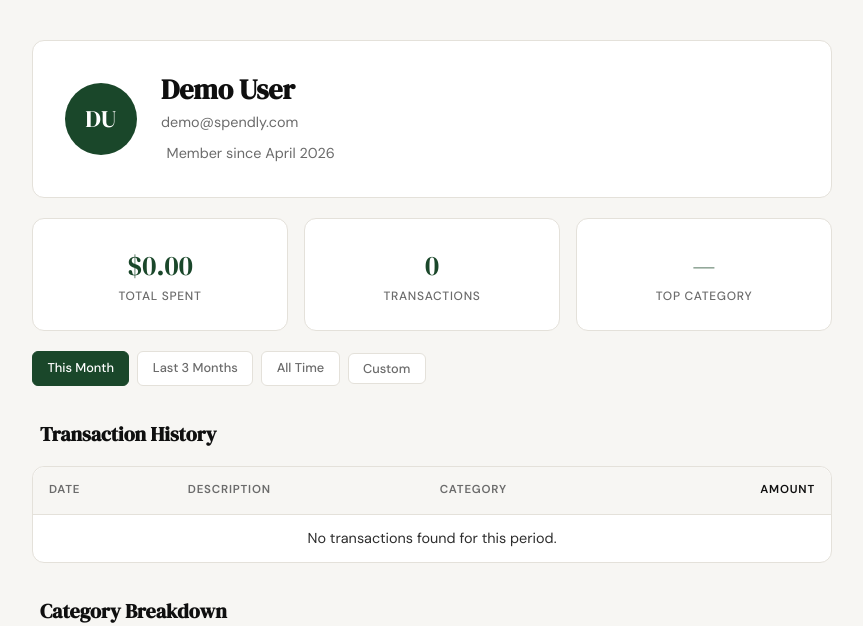
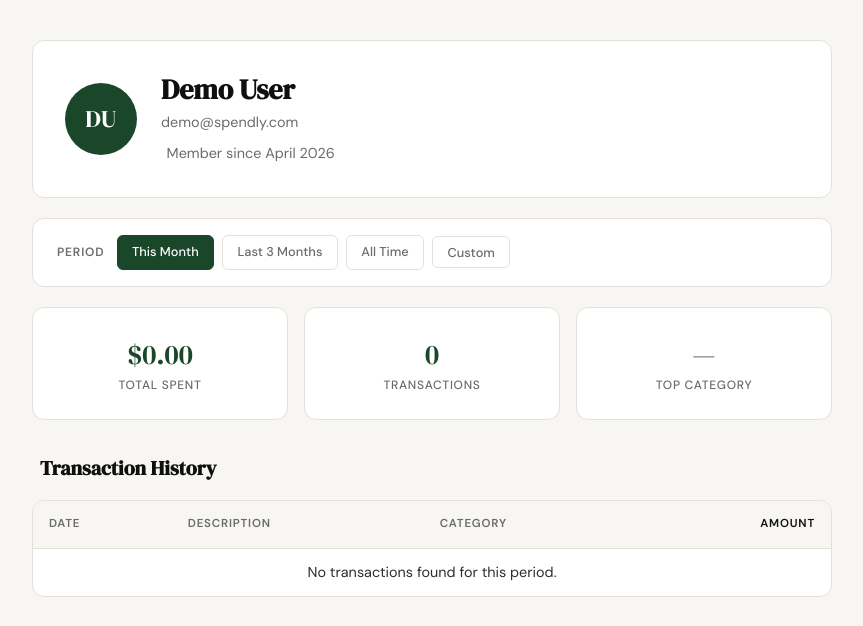
Before and after one commit to jeffymadari/spendly, a Flask app: page /profile?from_date=2026-05-01&to_date=2026-05-31 in a window 1280 px wide. Shown: the part 61-687 px from the top of the page, without its empty margins (208-1071 px from the left). Run offline with Flask 3, Linux system fonts and the light colour scheme; a user stored in the database is signed in; data comes from the database, SQL or seed files in the repository.

Commit message:
fix: make date filter bar visible as a card with Period label above stats

```diff
--- a/static/css/profile.css
+++ b/static/css/profile.css
@@ -313,12 +313,24 @@
 /* Date filter bar                                                      */
 /* ------------------------------------------------------------------ */
 
+.filter-card {
+  padding: 1rem 1.5rem;
+}
+
 .filter-bar {
   display: flex;
   align-items: center;
   gap: 0.5rem;
   flex-wrap: wrap;
-  margin-bottom: 1.5rem;
+}
+
+.filter-label {
+  font-size: 0.75rem;
+  font-weight: 600;
+  text-transform: uppercase;
+  letter-spacing: 0.07em;
+  color: var(--ink-muted);
+  margin-right: 0.25rem;
 }
 
 .filter-btn {
@@ -351,7 +363,7 @@
 }
 
 .filter-custom {
-  margin-bottom: 1.25rem;
+  margin-top: 0.75rem;
 }
 
 .custom-range-form {
--- a/templates/profile.html
+++ b/templates/profile.html
@@ -24,27 +24,10 @@
       </div>
     </div>
 
-    <!-- ② Summary Stats Row -->
-    <div class="stats-grid">
-      <div class="stat-card">
-        <div class="stat-icon"><i data-lucide="wallet"></i></div>
-        <div class="stat-value">${{ "%.2f"|format(stats.total_spent) }}</div>
-        <div class="stat-label">Total Spent</div>
-      </div>
-      <div class="stat-card">
-        <div class="stat-icon"><i data-lucide="list"></i></div>
-        <div class="stat-value">{{ stats.transaction_count }}</div>
-        <div class="stat-label">Transactions</div>
-      </div>
-      <div class="stat-card">
-        <div class="stat-icon"><i data-lucide="tag"></i></div>
-        <div class="stat-value">{{ stats.top_category }}</div>
-        <div class="stat-label">Top Category</div>
-      </div>
-    </div>
-
-    <!-- Date filter bar -->
+    <!-- ② Date filter bar -->
+    <div class="filter-card profile-card">
       <div class="filter-bar">
+        <span class="filter-label">Period</span>
         <a href="{{ url_for('profile', from_date=presets['this_month'][0], to_date=presets['this_month'][1]) }}"
            class="filter-btn{% if active_preset == 'this_month' %} filter-btn--active{% endif %}">
           This Month
@@ -62,7 +45,6 @@
           Custom
         </button>
       </div>
-
       <div id="custom-range" class="filter-custom{% if active_preset != 'custom' %} filter-custom--hidden{% endif %}">
         <form method="GET" action="{{ url_for('profile') }}" class="custom-range-form">
           <input type="date" name="from_date"
@@ -72,6 +54,26 @@
                  value="{{ to_date if active_preset == 'custom' else '' }}">
           <button type="submit" class="btn-apply">Apply</button>
         </form>
+      </div>
+    </div>
+
+    <!-- ③ Summary Stats Row -->
+    <div class="stats-grid">
+      <div class="stat-card">
+        <div class="stat-icon"><i data-lucide="wallet"></i></div>
+        <div class="stat-value">${{ "%.2f"|format(stats.total_spent) }}</div>
+        <div class="stat-label">Total Spent</div>
+      </div>
+      <div class="stat-card">
+        <div class="stat-icon"><i data-lucide="list"></i></div>
+        <div class="stat-value">{{ stats.transaction_count }}</div>
+        <div class="stat-label">Transactions</div>
+      </div>
+      <div class="stat-card">
+        <div class="stat-icon"><i data-lucide="tag"></i></div>
+        <div class="stat-value">{{ stats.top_category }}</div>
+        <div class="stat-label">Top Category</div>
+      </div>
     </div>
 
     <!-- ③ Transaction History Table -->
```
Lines whose indentation alone changed are shown as unchanged.
